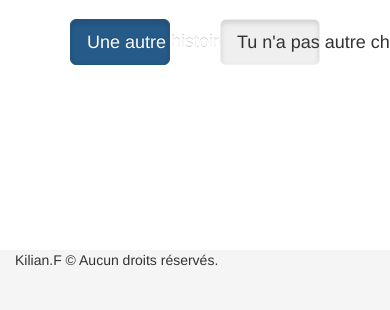
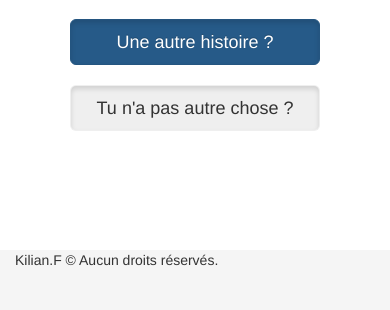
Before and after one commit to Hideky/Grand-Py_Bot, a Flask app: template gpb/templates/pages/placeholder.result.html in a window 390 px wide; the page is wider, and only the part inside the window is pictured. Shown: the part 534-844 px from the top of that part. Run offline with Flask 2, Linux system fonts and the light colour scheme; the template is opened without the code that fills it: most values are stand-ins (such as "Sample title", 1, 10 or a date in 2020); some libraries are stand-ins or nearby versions.

Commit message:
Adding link to doc + Fix responsive problem

```diff
--- a/gpb/templates/pages/placeholder.result.html
+++ b/gpb/templates/pages/placeholder.result.html
@@ -16,12 +16,12 @@
 			src="https://www.google.com/maps/embed/v1/place?key={{config.GOOGLE_API_KEY}}&q={{location}}">
 		</iframe>
 		<div class="col-md-12 col-xs-12">
-			<a href="/"><button id="backButton" class="btn btn-primary btn-lg active col-md-3 col-md-offset-2 col-xs-4 col-xs-offset-1">Une autre histoire ?</button></a>
+			<a href="/"><button id="backButton" class="btn btn-primary btn-lg active col-md-3 col-md-offset-2 col-xs-10 col-xs-offset-1">Une autre histoire ?</button></a>
 			<form action="./another" method="POST">
 			{% if not another_result %}
-				<button name="anotherResult" id="continueButton" class="btn btn-secondary btn-lg active col-md-3 col-md-offset-1 col-xs-4 col-xs-offset-2" type="submit" value="{{another_result}}" disabled>Tu n'a pas autre chose ?</button>
+				<button name="anotherResult" id="continueButton" class="btn btn-secondary btn-lg active col-md-3 col-md-offset-1 col-xs-10 col-xs-offset-1" type="submit" value="{{another_result}}" disabled>Tu n'a pas autre chose ?</button>
 			{% else %}
-				<button name="anotherResult" id="continueButton" class="btn btn-secondary btn-lg active col-md-3 col-md-offset-1 col-xs-4 col-xs-offset-2" type="submit" value="{{another_result}}">Tu n'a pas autre chose ?</button>
+				<button name="anotherResult" id="continueButton" class="btn btn-secondary btn-lg active col-md-3 col-md-offset-1 col-xs-10 col-xs-offset-1" type="submit" value="{{another_result}}">Tu n'a pas autre chose ?</button>
 			{% endif %}
 		</form>
 
```
Also changed, not shown: 2 other files.
